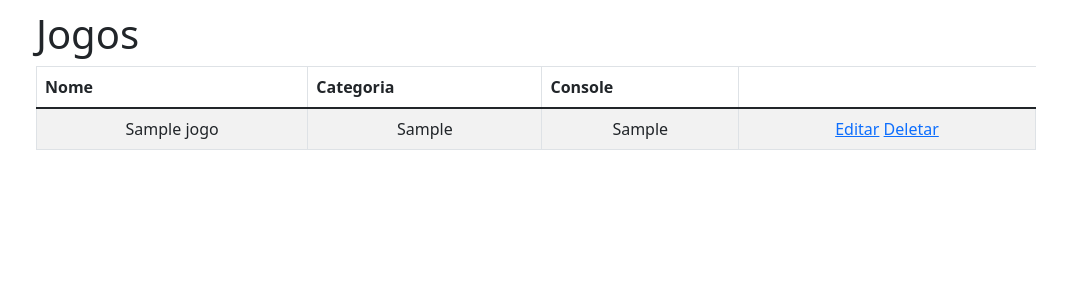
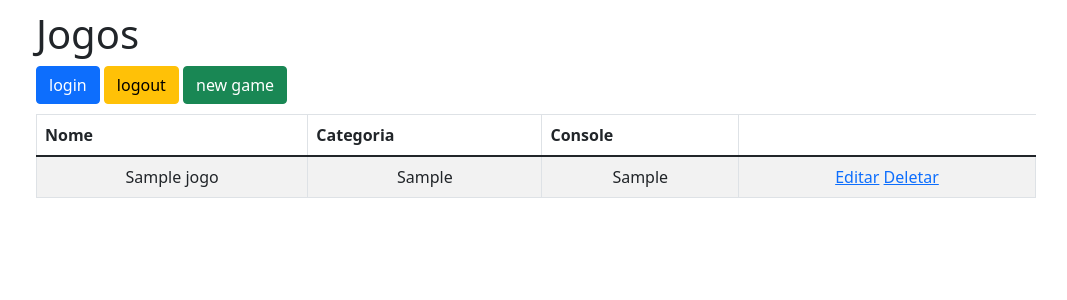
Before and after one commit to rodrigguis/jogo-teca, a Flask app: page / in a window 1280 px wide. Shown: the top 300 px of the page, without its empty margins (104-1171 px from the left). Run offline with Flask 3, Linux system fonts and the light colour scheme; tables that the repository leaves empty hold one stand-in row (values such as "Sample post"); some libraries are stand-ins or nearby versions.

Commit message:
feat menu top pages

```diff
--- a/templates/editar.html
+++ b/templates/editar.html
@@ -27,6 +27,7 @@
             <input type="text" id="console" name="console" class="form-control" value="{{ jogo.console }}">
           </div>
           <button type="submit" class="btn btn-primary btn-salvar">Salvar</button>
+          <a class="btn btn-warning" href="{{ url_for('index') }}">back</a>
         </fieldset>
       </form>
 {% endblock %}
--- a/templates/lista.html
+++ b/templates/lista.html
@@ -1,5 +1,9 @@
 {% extends "template.html" %}
 {% block conteudo %}
+    <a class="btn btn-primary outline" href="{{ url_for('login') }}">login</a>
+    <a class="btn btn-warning outline" href="{{ url_for('logout') }}">logout</a>
+    <a class="btn btn-success outline" href="{{ url_for('novo') }}">new game</a>
+
     <table class="table table-striped table-responsive table-bordered">
         <thead class="thead-default">
             <tr>
--- a/templates/login.html
+++ b/templates/login.html
@@ -8,5 +8,6 @@
             <p><label>Senha:</label> <input class="form-control" type="password" name="senha" required></p>
             <p><button class="btn btn-primary" type="submit">Entrar</button></p>
         </form>
+        <a class="btn btn-warning" href="{{ url_for('index') }}">back</a>
     </div>
 {% endblock %}
--- a/templates/novo.html
+++ b/templates/novo.html
@@ -26,6 +26,7 @@
         <input type="text" id="console" name="console" class="form-control">
         </div>
         <button type="submit" class="btn btn-primary btn-salvar">Salvar</button>
+        <a class="btn btn-second" href="{{ url_for('index') }}">back</a>
     </fieldset>
 </form>
 {% endblock %}
```
Lines whose indentation alone changed are shown as unchanged.
